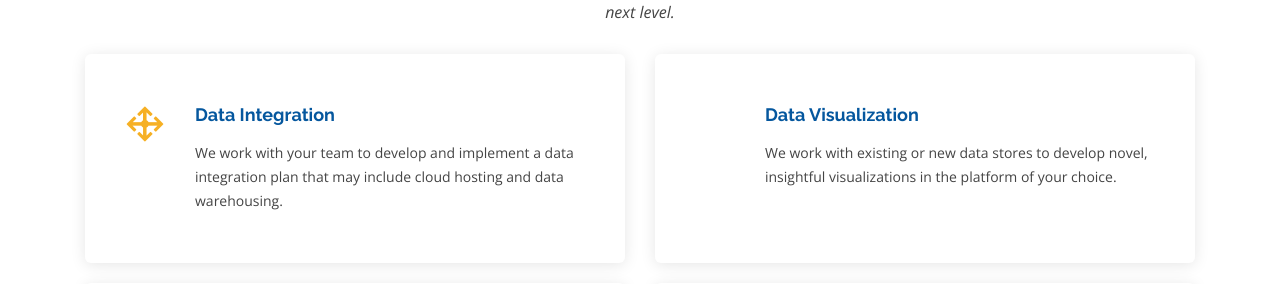
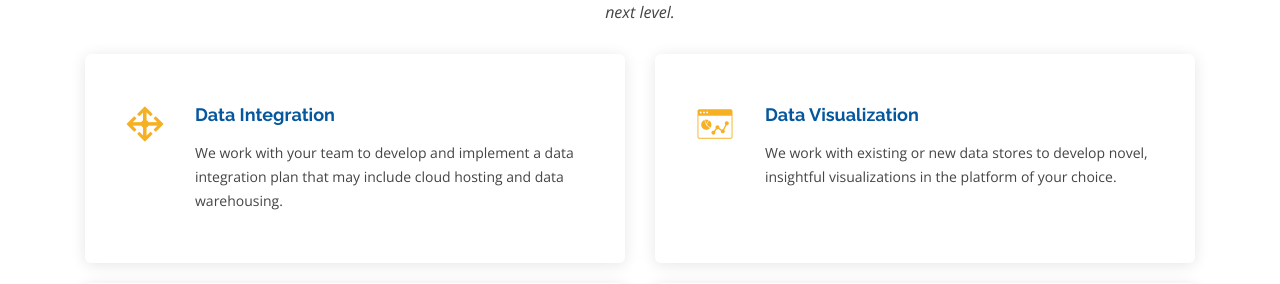
Before and after one commit to tbasalla/synthelize_exp_website, a PHP site: page / in a window 1280 px wide. Shown: the part 622-906 px from the top of the page. Run offline with PHP 8.4, Linux system fonts and the light colour scheme.

Commit message:
automated commit

```diff
--- a/snippets/main_index.php
+++ b/snippets/main_index.php
@@ -31,7 +31,7 @@
       </div>
       <div class="col-md-6 d-flex align-items-stretch mt-4 mt-md-0" data-aos="fade-up" data-aos-delay="200">
         <div class="icon-box">
-          <i class="icofont-chart-dashboard-web"></i>
+          <i class="icofont-dashboard-web"></i>
           <h4><a href="#">Data Visualization</a></h4>
           <p>We work with existing or new data stores to develop novel, insightful visualizations in the platform of your choice.</p>
         </div>
```
